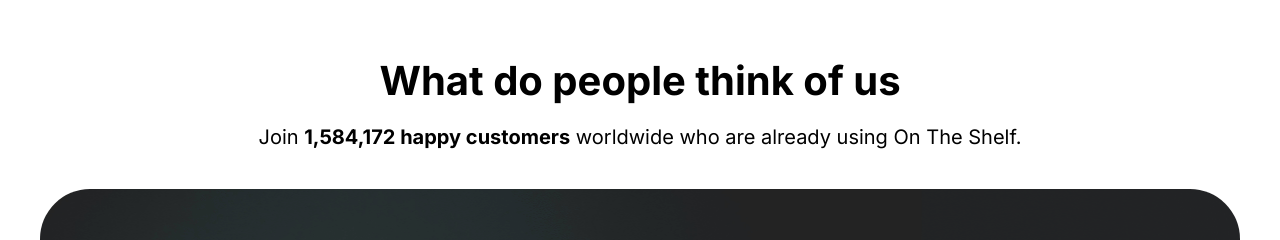
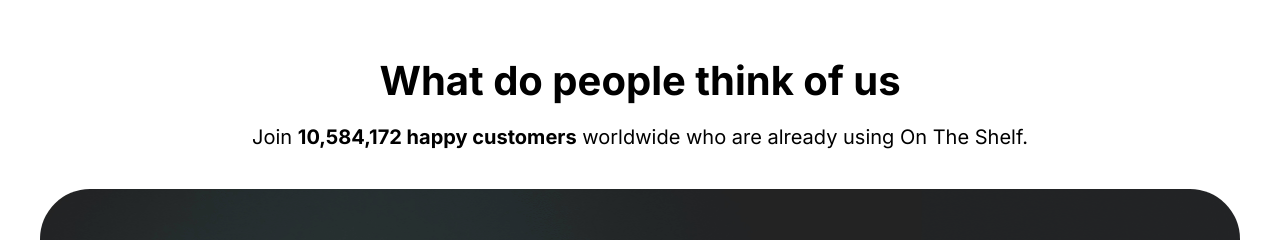
Before and after one commit to dmihalca/design-challenge, a plain HTML site: page index.html in a window 1280 px wide. Shown: the part 3400-3640 px from the top of the page. Drawn offline with Linux system fonts and the light colour scheme.

Commit message:
updated the number of customers

```diff
--- a/index.html
+++ b/index.html
@@ -503,7 +503,7 @@
           <span class="page-headline-text">What do people think of us</span>
           <span class="page-sub1">
             <span>Join</span>
-            <span class="page-sub2">1,584,172 happy customers</span>
+            <span class="page-sub2">10,584,172 happy customers</span>
             <span>worldwide who are already using On The Shelf.</span>
           </span>
           <div class="page-container5">
```
